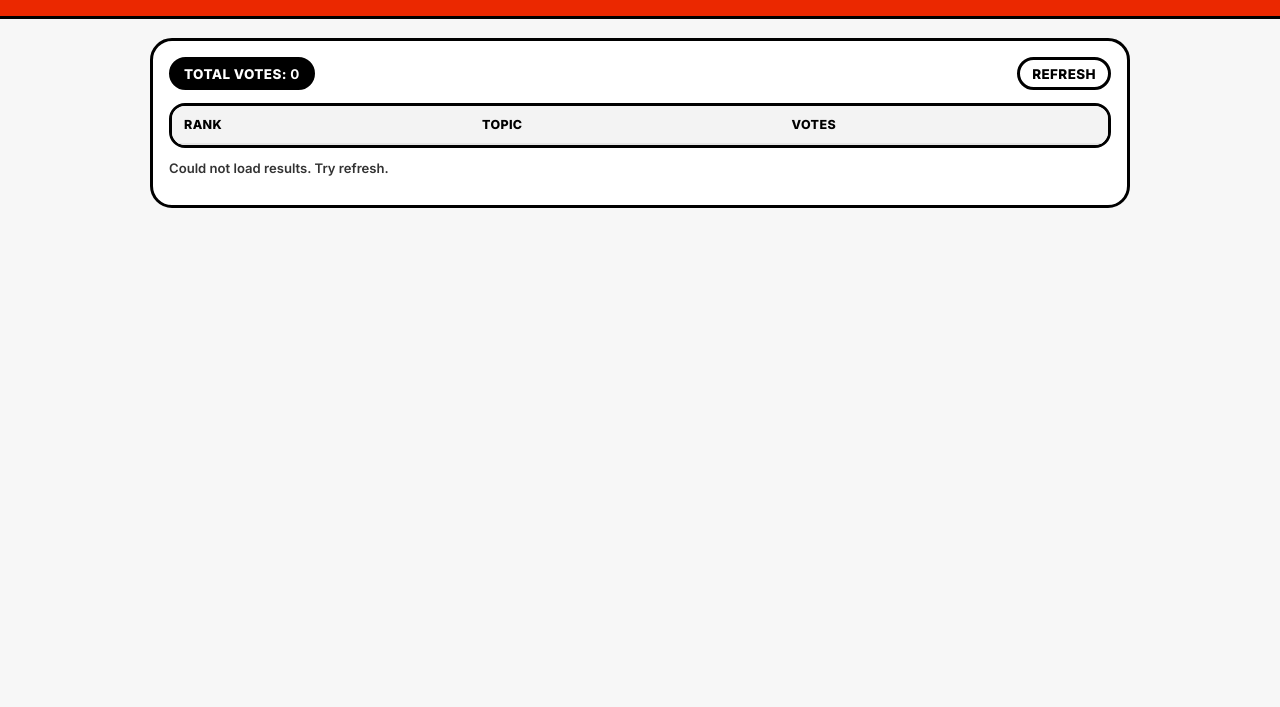
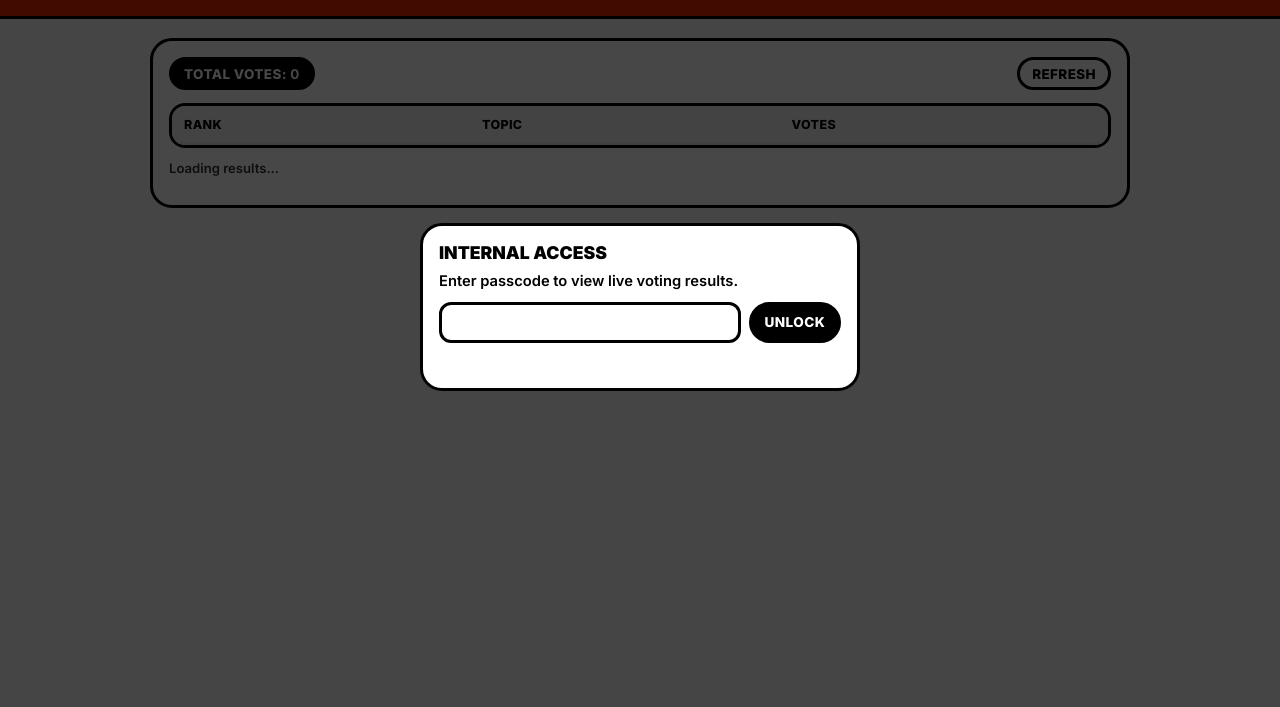
Before and after one commit to CraigWrenasmir/tedxnewy-salon-topics-site, a website: page internal-results.html in a window 1280 px wide. Shown: the part 93-800 px from the top of the page. Drawn offline with Linux system fonts and the light colour scheme; no server answers.

Commit message:
Add passcode gate to internal results page

```diff
--- a/internal-results.html
+++ b/internal-results.html
@@ -154,9 +154,96 @@
       font-weight: 600;
       color: #333;
     }
+
+    .gate {
+      position: fixed;
+      inset: 0;
+      z-index: 2000;
+      background: rgba(0, 0, 0, 0.72);
+      display: grid;
+      place-items: center;
+      padding: 1rem;
+    }
+
+    .gate-card {
+      width: min(100%, 440px);
+      border: var(--border);
+      border-radius: var(--radius);
+      background: var(--white);
+      padding: 1rem;
+    }
+
+    .gate-card h2 {
+      margin: 0 0 0.55rem;
+      font-size: 1.1rem;
+      font-weight: 900;
+      text-transform: uppercase;
+    }
+
+    .gate-card p {
+      margin: 0 0 0.75rem;
+      font-size: 0.92rem;
+      font-weight: 600;
+    }
+
+    .gate-row {
+      display: flex;
+      gap: 0.5rem;
+      flex-wrap: wrap;
+    }
+
+    .gate-input {
+      flex: 1 1 220px;
+      min-width: 0;
+      border: var(--border);
+      border-radius: 12px;
+      font: inherit;
+      font-size: 0.95rem;
+      padding: 0.5rem 0.6rem;
+    }
+
+    .gate-btn {
+      border: var(--border);
+      border-radius: 999px;
+      background: var(--black);
+      color: var(--white);
+      font: inherit;
+      font-size: 0.85rem;
+      font-weight: 800;
+      text-transform: uppercase;
+      letter-spacing: 0.03em;
+      padding: 0.48rem 0.8rem;
+      cursor: pointer;
+    }
+
+    .gate-msg {
+      margin: 0.55rem 0 0;
+      min-height: 1.2em;
+      font-size: 0.82rem;
+      font-weight: 700;
+      color: #8b0000;
+    }
+
+    .hidden {
+      display: none !important;
+    }
   </style>
 </head>
 <body>
+  <div class="gate" id="gate">
+    <section class="gate-card" aria-label="Internal access gate">
+      <h2>Internal Access</h2>
+      <p>Enter passcode to view live voting results.</p>
+      <form id="gate-form">
+        <div class="gate-row">
+          <input id="gate-input" class="gate-input" type="password" autocomplete="off" required>
+          <button type="submit" class="gate-btn">Unlock</button>
+        </div>
+        <p id="gate-msg" class="gate-msg"></p>
+      </form>
+    </section>
+  </div>
+
   <header class="top">
     <div class="wrap">
       <h1>Internal Voting Results</h1>
@@ -187,6 +274,45 @@
   </main>
 
   <script>
+    const ACCESS_KEY = "tedx_internal_results_access";
+    const PASS_HASH = "5f0217ea9b994761d28fbe51da5726c98630e0c778d28281576d4880ac22e61b";
+
+    function toHex(buffer) {
+      const bytes = new Uint8Array(buffer);
+      return Array.from(bytes).map((b) => b.toString(16).padStart(2, "0")).join("");
+    }
+
+    async function sha256(text) {
+      const enc = new TextEncoder().encode(text);
+      const digest = await crypto.subtle.digest("SHA-256", enc);
+      return toHex(digest);
+    }
+
+    function unlockGate() {
+      document.getElementById("gate").classList.add("hidden");
+      loadResults();
+      setInterval(loadResults, 15000);
+    }
+
+    async function handleGateSubmit(event) {
+      event.preventDefault();
+      const input = document.getElementById("gate-input");
+      const msg = document.getElementById("gate-msg");
+      const passcode = input.value || "";
+      const digest = await sha256(passcode);
+
+      if (digest === PASS_HASH) {
+        sessionStorage.setItem(ACCESS_KEY, "1");
+        msg.textContent = "";
+        input.value = "";
+        unlockGate();
+        return;
+      }
+
+      msg.textContent = "Incorrect passcode.";
+      input.select();
+    }
+
     async function loadResults() {
       const status = document.getElementById("status");
       status.textContent = "Loading results...";
@@ -220,8 +346,11 @@
     }
 
     document.getElementById("refresh-btn").addEventListener("click", loadResults);
-    loadResults();
-    setInterval(loadResults, 15000);
+    document.getElementById("gate-form").addEventListener("submit", handleGateSubmit);
+
+    if (sessionStorage.getItem(ACCESS_KEY) === "1") {
+      unlockGate();
+    }
   </script>
 </body>
 </html>
```
